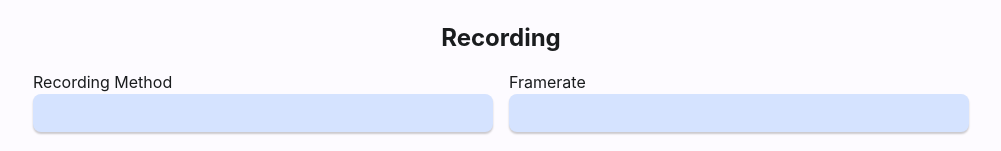
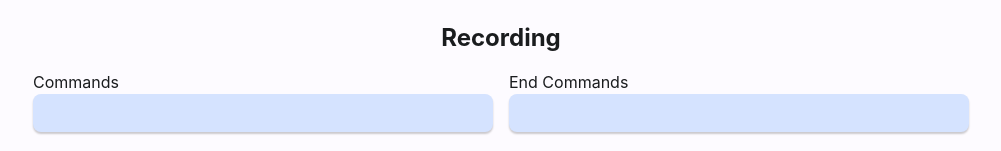
Before and after one commit to Mark-Prime/Melies, a SvelteKit app: page /settings in a window 1280 px wide. Shown: the part 497-648 px from the top of the page, without its empty margins (139-1140 px from the left). Built offline with nearby package versions, Linux system fonts and the light colour scheme.

Commit message:
Fixed Settings mislabeling

```diff
--- a/src/routes/settings/+page.svelte
+++ b/src/routes/settings/+page.svelte
@@ -111,11 +111,11 @@
 
 <div class="setting">
   <div class="settings__input-group">
-    <label for="tf_folder" class="settings__label">Recording Method</label>
+    <label for="tf_folder" class="settings__label">Commands</label>
     <input bind:value={recording_settings.commands} id="tf_folder" class="settings__input"/>
   </div>
   <div class="settings__input-group">
-    <label for="tf_folder" class="settings__label">Framerate</label>
+    <label for="tf_folder" class="settings__label">End Commands</label>
     <input bind:value={recording_settings.end_commands} id="tf_folder" class="settings__input"/>
   </div>
 </div>
```
